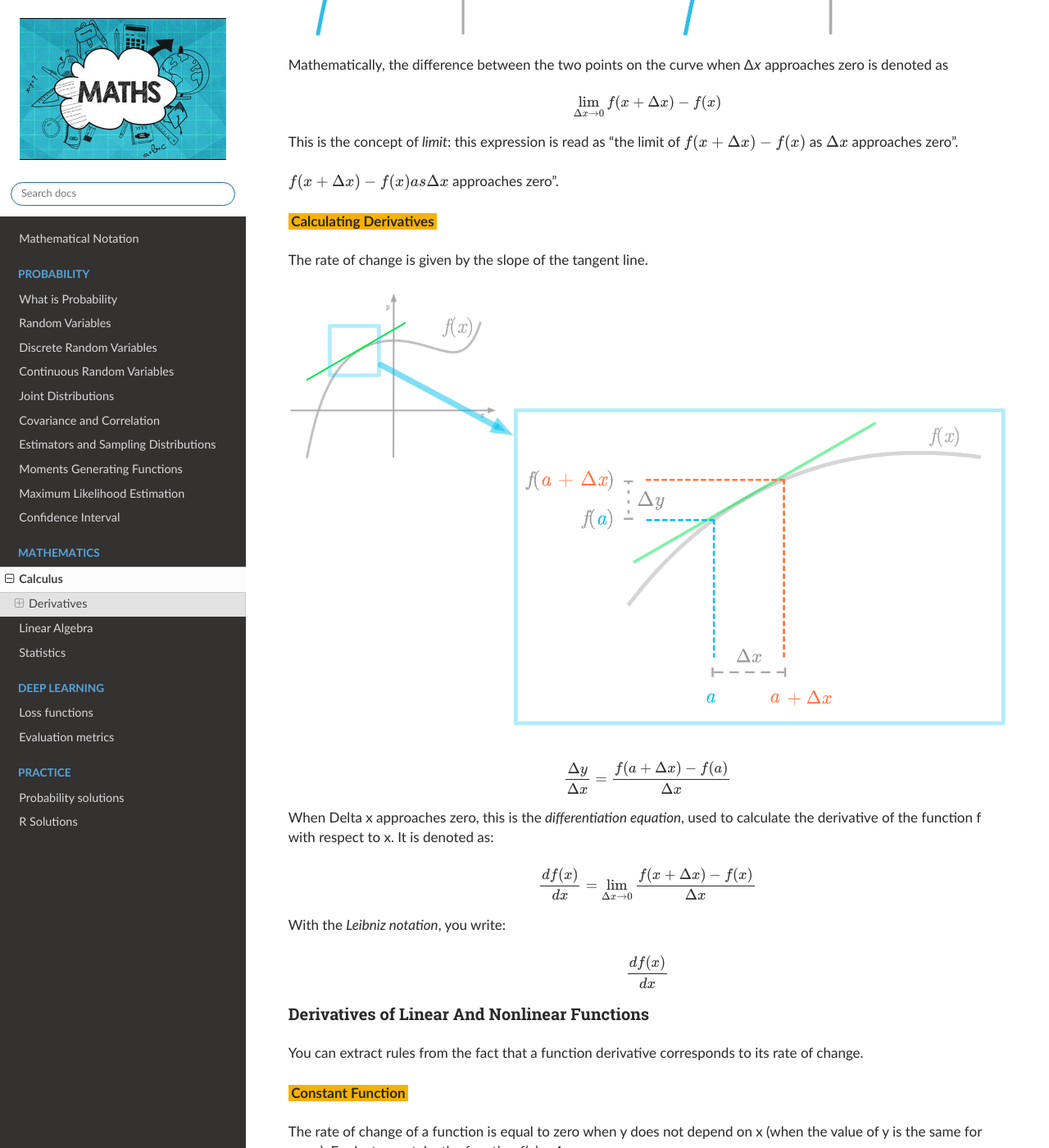
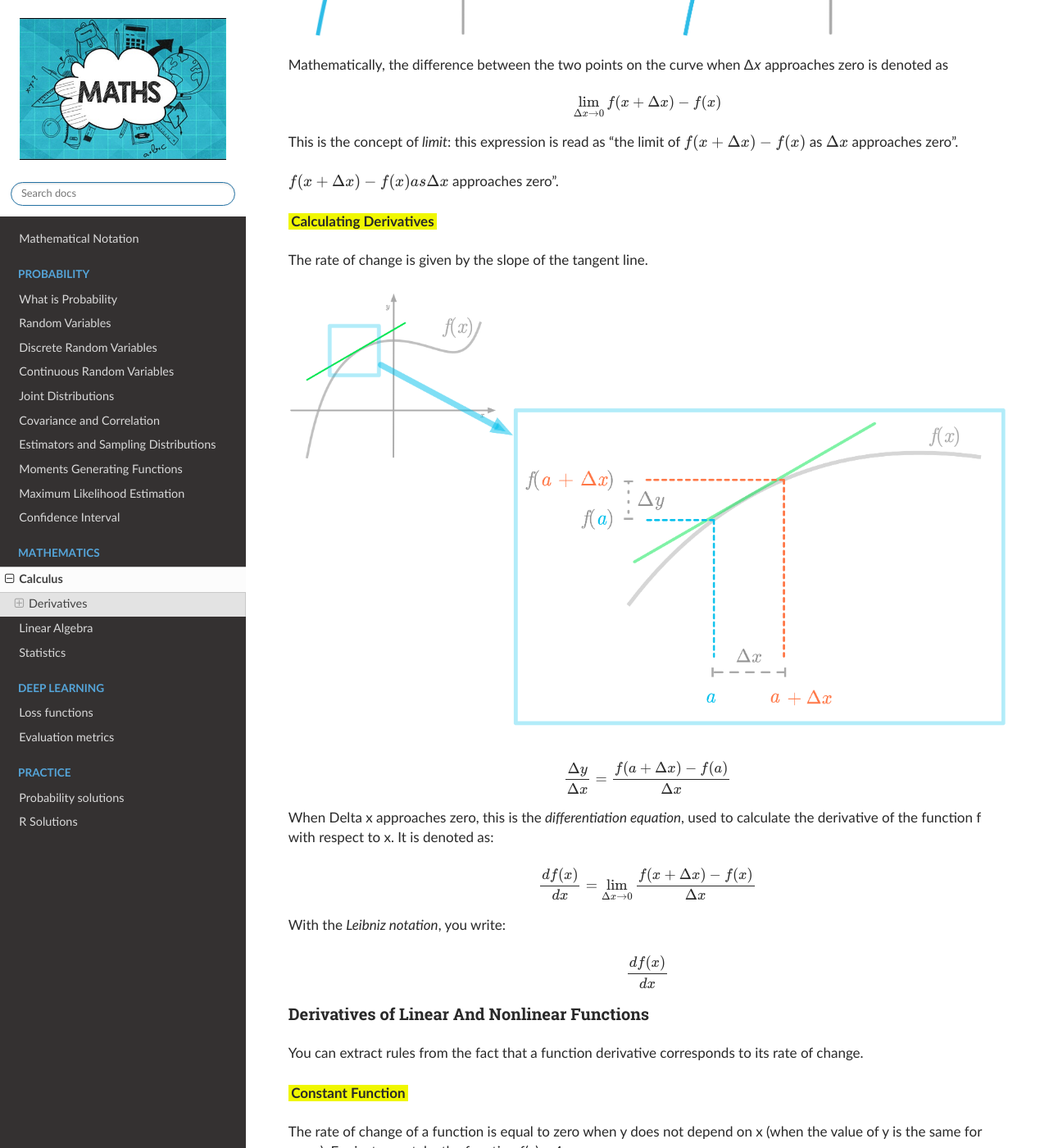
Before and after one commit to akkefa/ml-notes, a Sphinx documentation site: the page built from docs/calculus.rst, in a window 1280 px wide and 1400 px high, scrolled down 1835 px. Shown: the whole window at 82% size. Built offline with Sphinx 7.4.7 and the Read the Docs theme 2.0.0, drawn with Linux system fonts in a browser that asks for light colours.

Commit message:
New changes.

```diff
--- a/docs/_static/statistics.css
+++ b/docs/_static/statistics.css
@@ -20,9 +20,8 @@ h2 {
 }
 
 strong {
-    /*background-color: #f0f700;*/
-    background-color: #f8b101;
-    /*font-size: 17px;*/
+    background-color: #f0f700;
+    /*background-color: #f8b101;*/
     padding: 0.1em 0.2em;
 }
 
```
